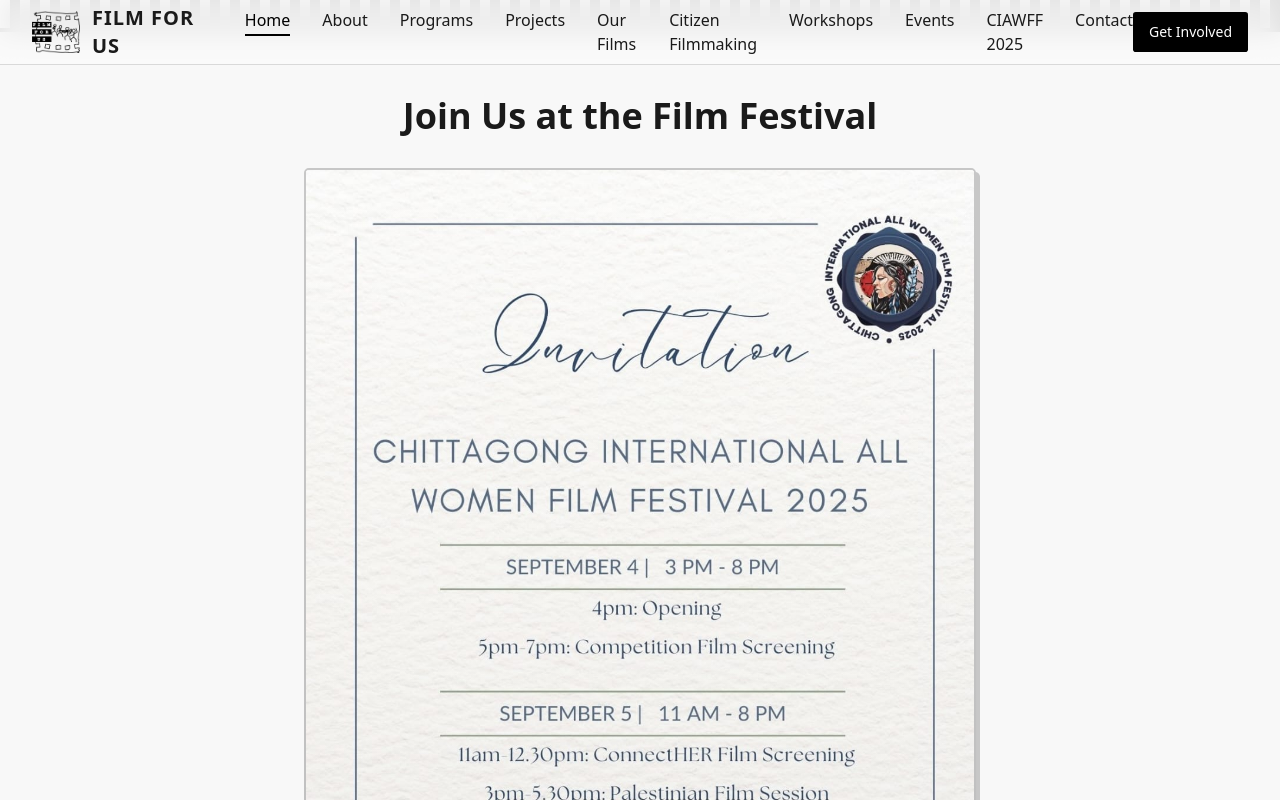
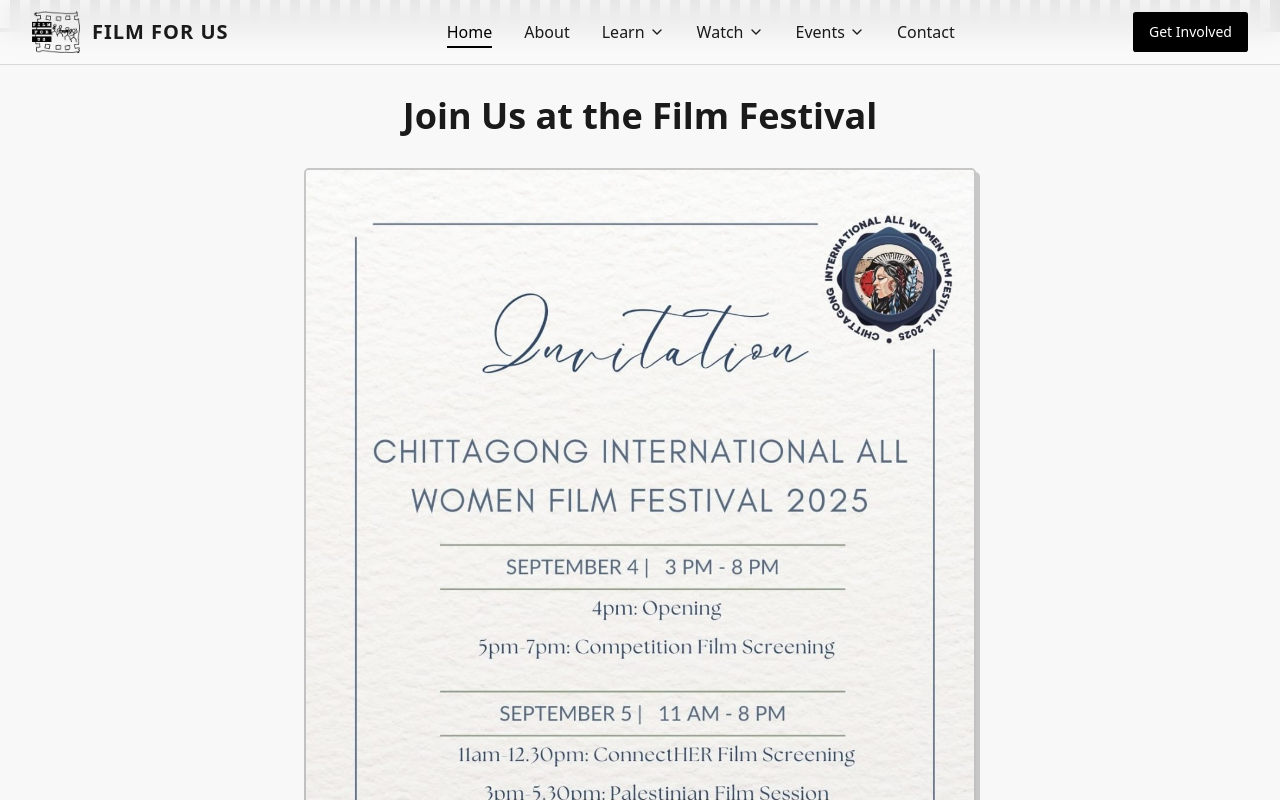
Before and after one commit to Tanshir/film-for-us-visions, a React (Vite) app: page / in a window 1280 px wide. Shown: the top 800 px of the page. Built offline with nearby package versions, Linux system fonts and the light colour scheme.

Commit message:
Organize Navigation Menu

```diff
--- a/src/components/Navigation.tsx
+++ b/src/components/Navigation.tsx
@@ -2,7 +2,8 @@
 import { useState } from "react";
 import { Link, useLocation } from "react-router-dom";
 import { Button } from "@/components/ui/button";
-import { Menu, X } from "lucide-react";
+import { DropdownMenu, DropdownMenuContent, DropdownMenuItem, DropdownMenuTrigger } from "@/components/ui/dropdown-menu";
+import { Menu, X, ChevronDown, Film, Users, Calendar, Play, Camera } from "lucide-react";
 
 const Navigation = () => {
   const [isOpen, setIsOpen] = useState(false);
@@ -11,13 +12,25 @@ const Navigation = () => {
 const navItems = [
   { name: "Home", href: "/" },
   { name: "About", href: "/about" },
-  { name: "Programs", href: "/programs" },
-  { name: "Projects", href: "/projects" },
-  { name: "Our Films", href: "/our-films" },
-  { name: "Citizen Filmmaking", href: "/citizen-filmmaking" },
-  { name: "Workshops", href: "/workshops" },
-  { name: "Events", href: "/events" },
-  { name: "CIAWFF 2025", href: "/ciawff-2025" },
+];
+
+const learnItems = [
+  { name: "Programs", href: "/programs", icon: Users },
+  { name: "Workshops", href: "/workshops", icon: Play },
+  { name: "Citizen Filmmaking", href: "/citizen-filmmaking", icon: Camera },
+];
+
+const watchItems = [
+  { name: "Our Films", href: "/our-films", icon: Film },
+  { name: "Projects", href: "/projects", icon: Users },
+];
+
+const eventsItems = [
+  { name: "Events", href: "/events", icon: Calendar },
+  { name: "CIAWFF 2025", href: "/ciawff-2025", icon: Film },
+];
+
+const singleItems = [
   { name: "Contact", href: "/contact" },
 ];
 
@@ -38,7 +51,90 @@ const navItems = [
           {/* Desktop Navigation */}
           <div className="hidden md:block">
             <div className="ml-10 flex items-baseline space-x-8">
+              {/* Single Navigation Items */}
               {navItems.map((item) => (
+                <Link
+                  key={item.name}
+                  to={item.href}
+                  className={`text-foreground hover:text-primary transition-colors duration-300 font-medium relative group ${
+                    location.pathname === item.href ? 'text-primary' : ''
+                  }`}
+                >
+                  {item.name}
+                  <span className={`absolute -bottom-1 left-0 h-0.5 bg-primary transition-all duration-300 ${
+                    location.pathname === item.href ? 'w-full' : 'w-0 group-hover:w-full'
+                  }`}></span>
+                </Link>
+              ))}
+
+              {/* Learn Dropdown */}
+              <DropdownMenu>
+                <DropdownMenuTrigger className="text-foreground hover:text-primary transition-colors duration-300 font-medium relative group flex items-center gap-1">
+                  Learn
+                  <ChevronDown className="h-4 w-4" />
+                  <span className={`absolute -bottom-1 left-0 h-0.5 bg-primary transition-all duration-300 w-0 group-hover:w-full`}></span>
+                </DropdownMenuTrigger>
+                <DropdownMenuContent className="bg-card border-border shadow-lg z-50 min-w-48">
+                  {learnItems.map((item) => (
+                    <DropdownMenuItem key={item.name} asChild>
+                      <Link
+                        to={item.href}
+                        className="flex items-center gap-2 px-4 py-2 hover:bg-muted transition-colors"
+                      >
+                        <item.icon className="h-4 w-4" />
+                        {item.name}
+                      </Link>
+                    </DropdownMenuItem>
+                  ))}
+                </DropdownMenuContent>
+              </DropdownMenu>
+
+              {/* Watch Dropdown */}
+              <DropdownMenu>
+                <DropdownMenuTrigger className="text-foreground hover:text-primary transition-colors duration-300 font-medium relative group flex items-center gap-1">
+                  Watch
+                  <ChevronDown className="h-4 w-4" />
+                  <span className={`absolute -bottom-1 left-0 h-0.5 bg-primary transition-all duration-300 w-0 group-hover:w-full`}></span>
+                </DropdownMenuTrigger>
+                <DropdownMenuContent className="bg-card border-border shadow-lg z-50 min-w-48">
+                  {watchItems.map((item) => (
+                    <DropdownMenuItem key={item.name} asChild>
+                      <Link
+                        to={item.href}
+                        className="flex items-center gap-2 px-4 py-2 hover:bg-muted transition-colors"
+                      >
+                        <item.icon className="h-4 w-4" />
+                        {item.name}
+                      </Link>
+                    </DropdownMenuItem>
+                  ))}
+                </DropdownMenuContent>
+              </DropdownMenu>
+
+              {/* Events Dropdown */}
+              <DropdownMenu>
+                <DropdownMenuTrigger className="text-foreground hover:text-primary transition-colors duration-300 font-medium relative group flex items-center gap-1">
+                  Events
+                  <ChevronDown className="h-4 w-4" />
+                  <span className={`absolute -bottom-1 left-0 h-0.5 bg-primary transition-all duration-300 w-0 group-hover:w-full`}></span>
+                </DropdownMenuTrigger>
+                <DropdownMenuContent className="bg-card border-border shadow-lg z-50 min-w-48">
+                  {eventsItems.map((item) => (
+                    <DropdownMenuItem key={item.name} asChild>
+                      <Link
+                        to={item.href}
+                        className="flex items-center gap-2 px-4 py-2 hover:bg-muted transition-colors"
+                      >
+                        <item.icon className="h-4 w-4" />
+                        {item.name}
+                      </Link>
+                    </DropdownMenuItem>
+                  ))}
+                </DropdownMenuContent>
+              </DropdownMenu>
+
+              {/* Remaining Single Items */}
+              {singleItems.map((item) => (
                 <Link
                   key={item.name}
                   to={item.href}
@@ -78,6 +174,7 @@ const navItems = [
       {isOpen && (
         <div className="md:hidden">
           <div className="px-2 pt-2 pb-3 space-y-1 bg-card border-t border-border">
+            {/* Single Nav Items */}
             {navItems.map((item) => (
               <Link
                 key={item.name}
@@ -90,6 +187,81 @@ const navItems = [
                 {item.name}
               </Link>
             ))}
+
+            {/* Learn Section */}
+            <div className="pt-2">
+              <div className="px-3 py-1 text-xs font-semibold text-muted-foreground uppercase tracking-wider">Learn</div>
+              {learnItems.map((item) => (
+                <Link
+                  key={item.name}
+                  to={item.href}
+                  className={`block px-6 py-2 text-foreground hover:text-primary transition-colors duration-300 ${
+                    location.pathname === item.href ? 'text-primary' : ''
+                  }`}
+                  onClick={() => setIsOpen(false)}
+                >
+                  <div className="flex items-center gap-2">
+                    <item.icon className="h-4 w-4" />
+                    {item.name}
+                  </div>
+                </Link>
+              ))}
+            </div>
+
+            {/* Watch Section */}
+            <div className="pt-2">
+              <div className="px-3 py-1 text-xs font-semibold text-muted-foreground uppercase tracking-wider">Watch</div>
+              {watchItems.map((item) => (
+                <Link
+                  key={item.name}
+                  to={item.href}
+                  className={`block px-6 py-2 text-foreground hover:text-primary transition-colors duration-300 ${
+                    location.pathname === item.href ? 'text-primary' : ''
+                  }`}
+                  onClick={() => setIsOpen(false)}
+                >
+                  <div className="flex items-center gap-2">
+                    <item.icon className="h-4 w-4" />
+                    {item.name}
+                  </div>
+                </Link>
+              ))}
+            </div>
+
+            {/* Events Section */}
+            <div className="pt-2">
+              <div className="px-3 py-1 text-xs font-semibold text-muted-foreground uppercase tracking-wider">Events</div>
+              {eventsItems.map((item) => (
+                <Link
+                  key={item.name}
+                  to={item.href}
+                  className={`block px-6 py-2 text-foreground hover:text-primary transition-colors duration-300 ${
+                    location.pathname === item.href ? 'text-primary' : ''
+                  }`}
+                  onClick={() => setIsOpen(false)}
+                >
+                  <div className="flex items-center gap-2">
+                    <item.icon className="h-4 w-4" />
+                    {item.name}
+                  </div>
+                </Link>
+              ))}
+            </div>
+
+            {/* Contact */}
+            {singleItems.map((item) => (
+              <Link
+                key={item.name}
+                to={item.href}
+                className={`block px-3 py-2 text-foreground hover:text-primary transition-colors duration-300 font-medium ${
+                  location.pathname === item.href ? 'text-primary' : ''
+                }`}
+                onClick={() => setIsOpen(false)}
+              >
+                {item.name}
+              </Link>
+            ))}
+
             <div className="px-3 py-2">
               <Button className="w-full">
                 Get Involved
```
